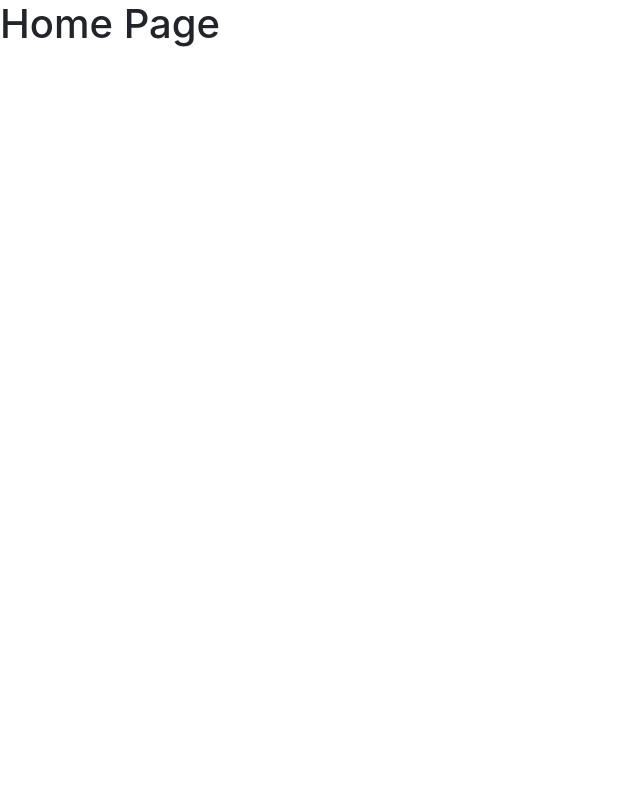
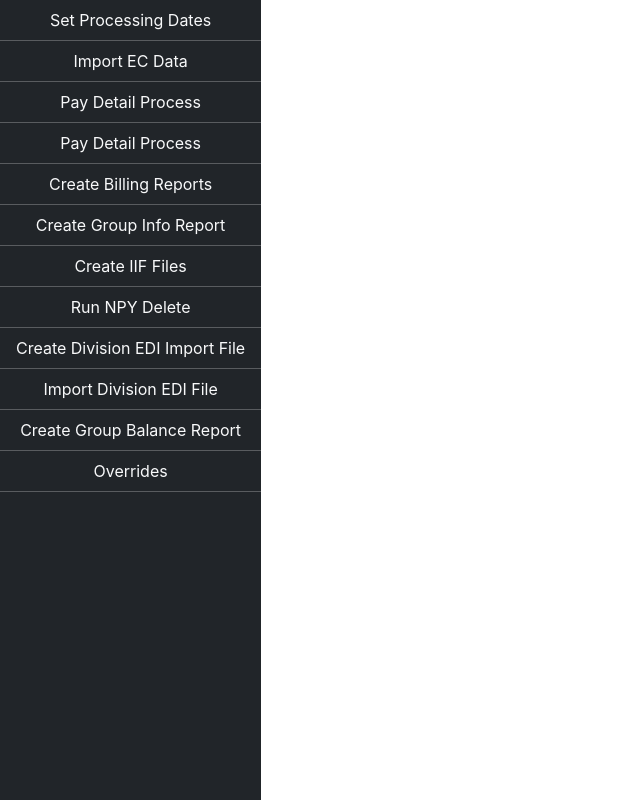
Before and after one commit to jdbell123/InvoiceBillingApp, a React (Create React App) app in the folder client/: page / in a window 1280 px wide. Shown: the whole page, without its empty margins (0-640 px from the left). Built offline with nearby package versions, Linux system fonts and the light colour scheme.

Commit message:
Added basic sidebar navbar with each button according to drafted design

```diff
--- a/client/package.json
+++ b/client/package.json
@@ -6,10 +6,13 @@
     "@testing-library/jest-dom": "^5.16.1",
     "@testing-library/react": "^12.1.2",
     "@testing-library/user-event": "^13.5.0",
+    "postcss": "^8.4.6",
     "react": "^17.0.2",
+    "react-bootstrap": "^2.1.2",
     "react-dom": "^17.0.2",
+    "react-icons": "^4.3.1",
     "react-router-dom": "^6.2.1",
-    "react-scripts": "5.0.0",
+    "react-scripts": "^5.0.0",
     "web-vitals": "^2.1.4"
   },
   "scripts": {
--- /dev/null
+++ b/client/src/components/Header/index.js
@@ -0,0 +1,12 @@
+import "./index.css"
+
+function HeaderMain() {
+    return (
+            <div>
+                <h1 class="text">Americomp Benefits, Inc. Billing App</h1>
+            </div>
+    );
+}
+
+// Exported for import within app.js
+export default HeaderMain;
--- a/client/src/components/Home/index.js
+++ /dev/null
@@ -1,12 +0,0 @@
-function HomeComponent() {
-
-    /* ---------------------------- Component Render ---------------------------- */
-    return (
-            <div>
-                <h1>Home Page</h1>
-            </div>
-    );
-}
-
-// Exported for import within app.js
-export default HomeComponent;
--- /dev/null
+++ b/client/src/components/SideBar/index.js
@@ -0,0 +1,169 @@
+import Container from "react-bootstrap/esm/Container";
+import Row from "react-bootstrap/esm/Row";
+import Col from "react-bootstrap/esm/Col";
+
+// All Styling Objects
+const style_Container = {
+    // color: 'white',
+};
+
+function SideBar() {
+    return (
+        <div className="d-inline-block bg-dark vh-100" style={style_Container}>
+            <ul className="nav nav-fill flex-column mb-auto text-white">
+
+                {/* Nav Links */}
+                <li className="nav-item">
+                    <a href="#" className="nav-link active text-light" aria-current="page">
+                        Set Processing Dates
+                    </a>
+                </li>
+                <hr className="m-0"/>
+
+                <li className="nav-item ">
+                    <a href="#" className="nav-link active text-light" aria-current="page">
+                        Import EC Data
+                    </a>
+                </li>
+                <hr className="m-0"/>
+
+                <li className="nav-item ">
+                    <a href="#" className="nav-link active text-light" aria-current="page">
+                        Pay Detail Process
+                    </a>
+                </li>
+                <hr className="m-0"/>
+
+                <li className="nav-item ">
+                    <a href="#" className="nav-link active text-light" aria-current="page">
+                        Pay Detail Process
+                    </a>
+                </li>
+                <hr className="m-0"/>
+
+                <li className="nav-item ">
+                    <a href="#" className="nav-link active text-light" aria-current="page">
+                        Create Billing Reports
+                    </a>
+                </li>
+                <hr className="m-0"/>
+
+                <li className="nav-item ">
+                    <a href="#" className="nav-link active text-light" aria-current="page">
+                        Create Group Info Report
+                    </a>
+                </li>
+                <hr className="m-0"/>
+
+                <li className="nav-item ">
+                    <a href="#" className="nav-link active text-light" aria-current="page">
+                        Create IIF Files
+                    </a>
+                </li>
+                <hr className="m-0"/>
+
+                <li className="nav-item ">
+                    <a href="#" className="nav-link active text-light" aria-current="page">
+                        Run NPY Delete
+                    </a>
+                </li>
+                <hr className="m-0"/>
+
+                <li className="nav-item ">
+                    <a href="#" className="nav-link active text-light" aria-current="page">
+                        Create Division EDI Import File
+                    </a>
+                </li>
+                <hr className="m-0"/>
+
+                <li className="nav-item ">
+                    <a href="#" className="nav-link active text-light" aria-current="page">
+                        Import Division EDI File
+                    </a>
+                </li>
+                <hr className="m-0"/>
+
+                <li className="nav-item ">
+                    <a href="#" className="nav-link active text-light" aria-current="page">
+                        Create Group Balance Report
+                    </a>
+                </li>
+                <hr className="m-0"/>
+
+                <li className="nav-item ">
+                    <a href="#" className="nav-link active text-light" aria-current="page">
+                        Overrides
+                    </a>
+                </li>
+                <hr className="m-0"/>
+
+
+
+
+            </ul>
+        </div>
+    )
+}
+
+// function SideBar() {
+//     return (
+//         <div className="d-flex flex-column flex-shrink-0 p-3 text-white bg-dark" style={style_NavBar}>
+//             <a href="/" className="d-flex align-items-center mb-3 mb-md-0 me-md-auto text-white text-decoration-none">
+//                 <svg className="bi me-2" width="40" height="32"></svg>
+//                 <span className="fs-4">Sidebar</span>
+//             </a>
+//             <hr />
+//             <ul className="nav nav-pills flex-column mb-auto">
+//                 <li className="nav-item">
+//                     <a href="#" className="nav-link active" aria-current="page">
+//                         <svg className="bi me-2" width="16" height="16"></svg>
+//                         Home
+//                     </a>
+//                 </li>
+//                 <li>
+//                     <a href="#" className="nav-link text-white">
+//                         <svg className="bi me-2" width="16" height="16"></svg>
+//                         Dashboard
+//                     </a>
+//                 </li>
+//                 <li>
+//                     <a href="#" className="nav-link text-white">
+//                         <svg className="bi me-2" width="16" height="16"></svg>
+//                         Orders
+//                     </a>
+//                 </li>
+//                 <li>
+//                     <a href="#" className="nav-link text-white">
+//                         <svg className="bi me-2" width="16" height="16"></svg>
+//                         Products
+//                     </a>
+//                 </li>
+//                 <li>
+//                     <a href="#" className="nav-link text-white">
+//                         <svg className="bi me-2" width="16" height="16"></svg>
+//                         Customers
+//                     </a>
+//                 </li>
+//             </ul>
+//             <hr />
+//             <div className="dropdown">
+//                 <a href="#" className="d-flex align-items-center text-white text-decoration-none dropdown-toggle" id="dropdownUser1" data-bs-toggle="dropdown" aria-expanded="false">
+//                     <img src="https://github.com/mdo.png" alt="" width="32" height="32" className="rounded-circle me-2" />
+//                     <strong>mdo</strong>
+//                 </a>
+//                 <ul className="dropdown-menu dropdown-menu-dark text-small shadow" aria-labelledby="dropdownUser1">
+//                     <li><a className="dropdown-item" href="#">New project...</a></li>
+//                     <li><a className="dropdown-item" href="#">Settings</a></li>
+//                     <li><a className="dropdown-item" href="#">Profile</a></li>
+//                     <li><hr className="dropdown-divider" /></li>
+//                     <li><a className="dropdown-item" href="#">Sign out</a></li>
+//                 </ul>
+//             </div>
+//         </div>
+//     )
+
+// };
+
+
+
+export default SideBar;
--- a/client/src/index.js
+++ b/client/src/index.js
@@ -1,4 +1,5 @@
-import 'bootstrap/dist/css/bootstrap.css';
+import 'bootstrap/dist/css/bootstrap.min.css';
+
 import React from 'react';
 import ReactDOM from 'react-dom';
 import './index.css';
--- /dev/null
+++ b/client/src/pages/Home/index.css
@@ -0,0 +1,3 @@
+#headerMain {
+    background-color: dodgerblue;
+}
--- a/client/src/pages/Home/index.js
+++ b/client/src/pages/Home/index.js
@@ -1,14 +1,19 @@
-import HomeComponent from "../../components/Home";
+
+// Import Bootstrap Components
+import Button from 'react-bootstrap/Button';
+import Container from 'react-bootstrap/Container';
+import Row from 'react-bootstrap/Row';
+import Col from 'react-bootstrap/Col';
+import "./index.css" // Leave this below the bootstrap components to override them
+
+// Import Project Components
+import HeaderMain from '../../components/Header';
+import SideBar from '../../components/SideBar';
+
 
 function Home() {
-
-
-
-    /* ---------------------------- Component Render ---------------------------- */
     return (
-            <div>
-                <HomeComponent></HomeComponent>
-            </div>
+        <SideBar />
     );
 }
 
```
Also changed, not shown: client/src/App.js (+0 -21 lines), client/src/components/Header/index.css (added), client/src/components/SideBar/index.css (added), 1 other file (tests, documents, lock files or other folders).
